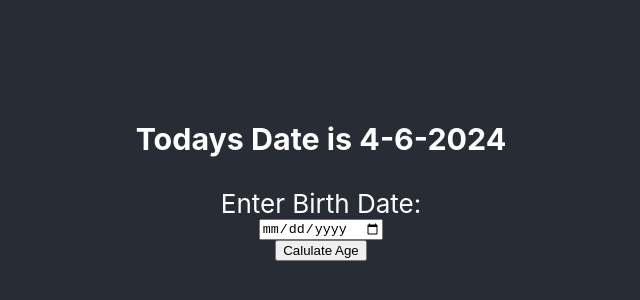
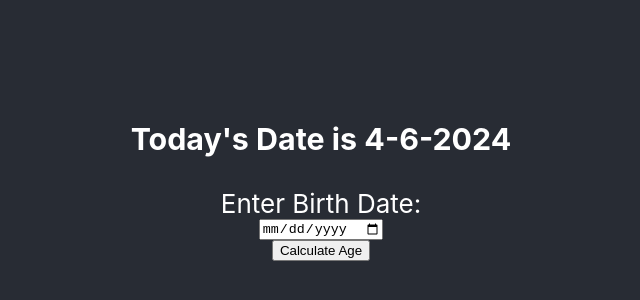
Before and after one commit to santyking/React, a React (Create React App) app in the folder calculator/: page / in a window 1280 px wide. Shown: the part 224-524 px from the top of the page, without its empty margins (319-959 px from the left). Built offline with nearby package versions, Linux system fonts and the light colour scheme.

Commit message:
added validation

```diff
--- a/calculator/src/App.js
+++ b/calculator/src/App.js
@@ -1,38 +1,42 @@
-// import logo from './logo.svg';
+import React, { useState } from 'react';
 import './App.css';
-import React,{useState} from 'react'
+
 function App() {
   const date = new Date();
-  let day = date.getDate();
-  let month = date.getMonth() + 1;
-  let year = date.getFullYear();
-  const [datum,setDatum]  = useState(null);
-  const [print,setPrint] = useState(false);
+  const [datum, setDatum] = useState(null);
+  const [print, setPrint] = useState(false);
+
   function calculateDate(val) {
     const givenDate = new Date(val.target.value);
     if (givenDate.valueOf() < date.valueOf()) {
       const diffTime = Math.abs(givenDate - date);
       const diffDays = Math.floor(diffTime / (1000 * 60 * 60 * 24));
       setDatum(diffDays + 1);
+      setPrint(true);
+    } else {
+      setDatum(null);
       setPrint(false);
     }
+  }
 
-
-  }
   return (
     <div className="App">
       <header className="App-header">
-      <h3>Todays Date is {day}-{month}-{year}</h3>
+        <h3>
+          Today's Date is {date.getDate()}-{date.getMonth() + 1}-{date.getFullYear()}
+        </h3>
         <label htmlFor="">Enter Birth Date:</label>
-      <input type="date" onChange={calculateDate}/>
-      <button onClick={()=>{setPrint(true)}}>Calulate Age</button>
-      {
-        print
-          ?
-        <h4>Op is {datum} Days</h4>
-          :
-        null
-      }
+        <input type="date" onChange={calculateDate} />
+        <button onClick={() => setPrint(true)}>Calculate Age</button>
+        {print && (
+          <>
+            {datum ? (
+              <h4>Age is {datum} Days</h4>
+            ) : (
+              <h4>Given date is greater than today</h4>
+            )}
+          </>
+        )}
       </header>
     </div>
   );
```
Lines whose indentation alone changed are shown as unchanged.
